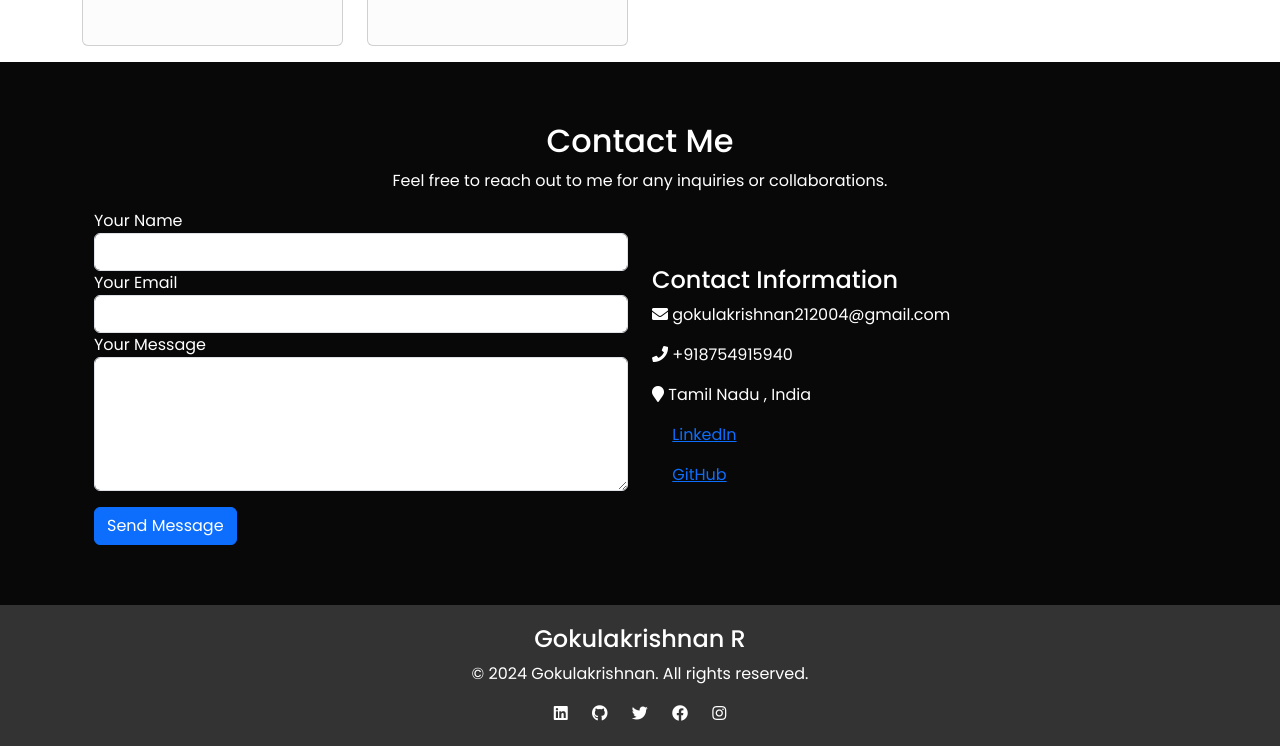
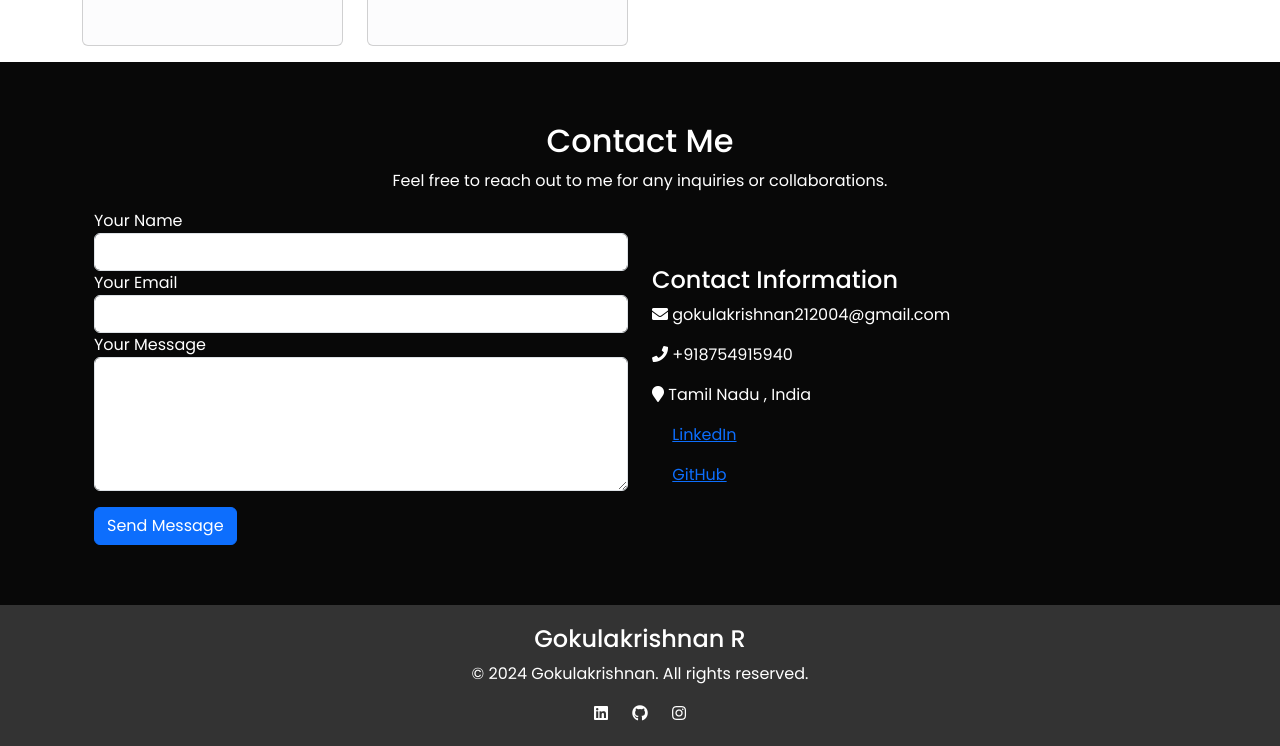
Before and after one commit to Gokulakrishnane11/Gokulakrisnan-portfolio, a plain HTML site: page index.html in a window 1280 px wide. Shown: the part 3725-4471 px from the top of the page. Drawn offline with nearby package versions, Linux system fonts and the light colour scheme.

Commit message:
Add the social media links

```diff
--- a/index.html
+++ b/index.html
@@ -290,10 +290,8 @@
                 <p>&copy; 2024 Gokulakrishnan. All rights reserved.</p>
                 <div class="social-links">
                     <a href="https://www.linkedin.com/in/r-gokula-krishnan2/" target="_blank" style="color: #fff; margin: 0 10px;"><i class="fab fa-linkedin"></i></a>
-                    <a href="https://github.com/yourusername" target="_blank" style="color: #fff; margin: 0 10px;"><i class="fab fa-github"></i></a>
-                    <a href="https://twitter.com/yourusername" target="_blank" style="color: #fff; margin: 0 10px;"><i class="fab fa-twitter"></i></a>
-                    <a href="https://www.facebook.com/yourusername" target="_blank" style="color: #fff; margin: 0 10px;"><i class="fab fa-facebook"></i></a>
-                    <a href="https://www.instagram.com/yourusername" target="_blank" style="color: #fff; margin: 0 10px;"><i class="fab fa-instagram"></i></a>
+                    <a href="https://github.com/dashboard" target="_blank" style="color: #fff; margin: 0 10px;"><i class="fab fa-github"></i></a>
+                    <a href="https://www.instagram.com/r.gokulakrishnan_?igsh=M3dzZGo4cHplM2Ry" target="_blank" style="color: #fff; margin: 0 10px;"><i class="fab fa-instagram"></i></a>
                 </div>
             </div>
         </div>
```
